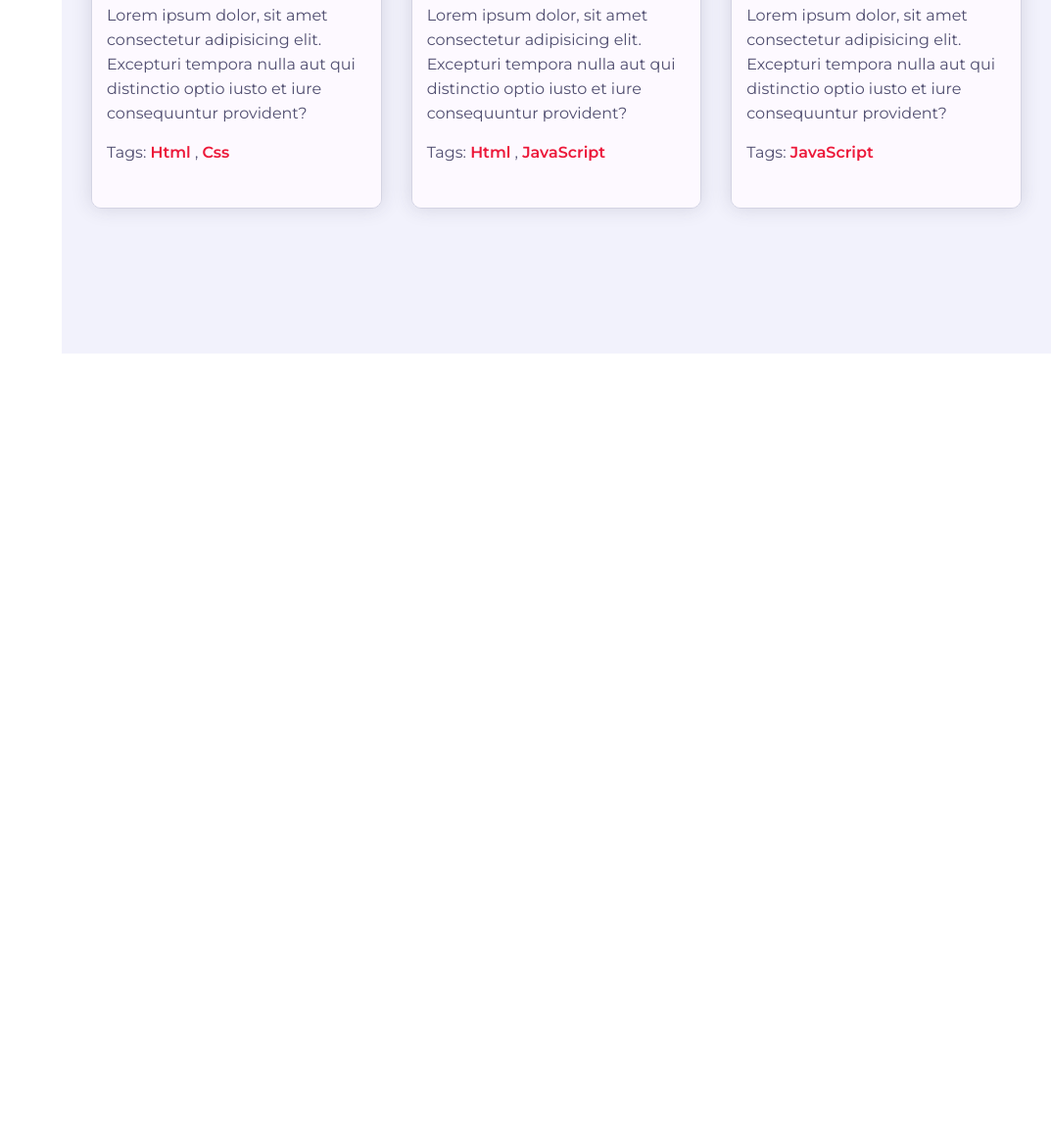
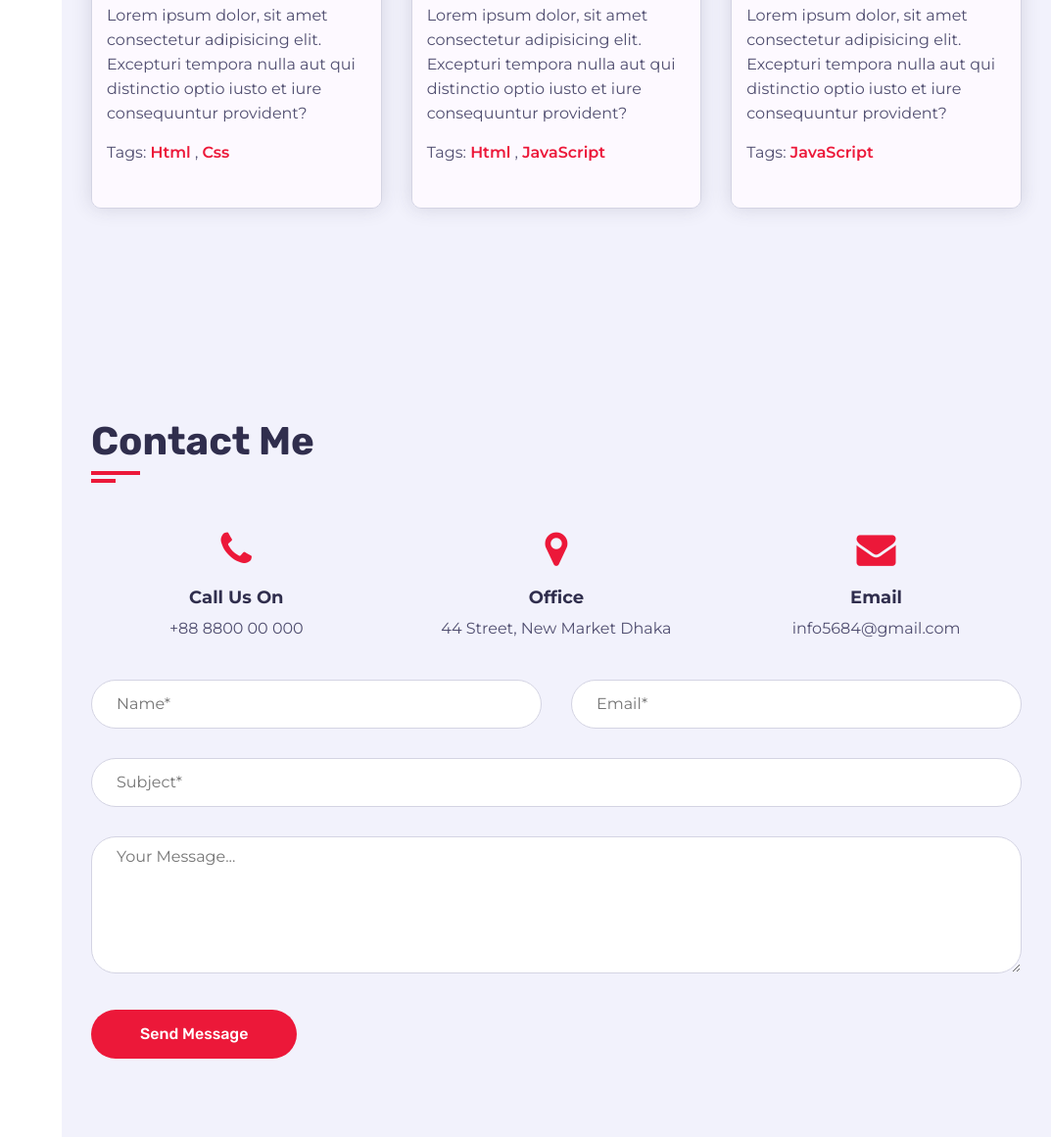
Before and after one commit to ArnabShikder24/portfolio, a plain HTML site: page index.html in a window 1280 px wide. Shown: the part 4397-5558 px from the top of the page at 98% size, without its empty margins (207-1280 px from the left). Before the commit the page ends 4758 px from the top, so only its background shows below. Drawn offline with Linux system fonts and the light colour scheme.

Commit message:
contact section is ready

```diff
--- a/css/sikns/pink.css
+++ b/css/sikns/pink.css
@@ -6,6 +6,7 @@
     border-bottom: 4px solid #ec1839;
     border-right: 4px solid #ec1839;
 }
+.contact .contact-info-item .icon .fa,
 .blog .blog-item-inner .blog-info .blog-tags a,
 .lightbox .lightbox-controls .prev-item .fa,
 .lightbox .lightbox-controls .next-item .fa,
--- a/css/style.css
+++ b/css/style.css
@@ -15,6 +15,9 @@ body {
 }
 ::before, ::after {
     box-sizing: border-box;
+}
+input, textarea, select {
+    font-family: 'Montserrat', sans-serif;
 }
 .section {
     background-color: #f2f2fc;
@@ -96,6 +99,8 @@ body {
     transition: all .4s ease;
     display: inline-block;
     white-space: nowrap;
+    border: none;
+    cursor: pointer;
 }
 .btn:hover {
     -webkit-transform: scale(1.05);
@@ -846,3 +851,67 @@ body {
     text-decoration: none;
     font-weight: 600;
 }
+
+/* Contact Section */
+.contact .contact-info-item{
+    flex: 0 0 33.33%;
+    max-width: 33.33%;
+    text-align: center;
+    margin-bottom: 40px;
+}
+.contact .contact-info-item .icon {
+    display: inline-block;
+}
+.contact .contact-info-item .icon .fa {
+    font-size: 40px;
+}
+.contact .contact-info-item h4 {
+    font-size: 18px;
+    font-weight: 700;
+    color: #302e4d;
+    text-transform: capitalize;
+    margin: 15px 0 5px;
+}
+.contact .contact-info-item p {
+    font-size: 16px;
+    line-height: 25px;
+    color: #504e70;
+    margin: 0;
+    font-weight: 400;
+}
+
+.contact .contact-form {
+    flex: 0 0 100%;
+    max-width: 100%;
+}
+.contact .contact-form .col-6 {
+    flex: 0 0 50%;
+    max-width: 50%;
+}
+.contact .contact-form .col-12 {
+    flex: 0 0 100%;
+    max-width: 100%;
+}
+.contact .contact-form .form-item {
+    margin-bottom: 30px;
+}
+.contact .contact-form .form-item .form-control {
+    width: 100%;
+    height: 50px;
+    border-radius: 25px;
+    border: 1px solid #d4d4e3;
+    padding: 10px 25px;
+    font-size: 16px;
+    color: #504e70;
+    transition: all .3s ease;
+}
+.contact .contact-form .form-item .form-control:focus {
+    box-shadow: 0 0 20px rgba(48, 46, 77, 0.15);
+}
+.contact .contact-form .form-item textarea.form-control {
+    height: 140px;
+}
+.contact .contact-form .btn {
+    height: 50px;
+    padding: 0 50px;
+}
--- a/index.html
+++ b/index.html
@@ -495,6 +495,79 @@
             </section>
             <!-- Blog Section End -->
 
+            <!-- Contact Section -->
+            <section class="contact section">
+                <div class="container">
+                    <div class="row">
+                        <div class="section-title padd-15">
+                            <h2>Contact Me</h2>
+                        </div>
+                    </div>
+                    <div class="row">
+                        <!-- Contact-info-item -->
+                        <div class="contact-info-item padd-15">
+                            <div class="icon"><i class="fa fa-phone"></i></div>
+                            <h4>Call Us On</h4>
+                            <p>+88 8800 00 000</p>
+                        </div>
+                        <!-- Contact-info-item End -->
+                        <!-- Contact-info-item -->
+                        <div class="contact-info-item padd-15">
+                            <div class="icon"><i class="fa fa-map-marker"></i></div>
+                            <h4>Office</h4>
+                            <p>44 Street, New Market Dhaka</p>
+                        </div>
+                        <!-- Contact-info-item End -->
+                        <!-- Contact-info-item -->
+                        <div class="contact-info-item padd-15">
+                            <div class="icon"><i class="fa fa-envelope"></i></div>
+                            <h4>Email</h4>
+                            <p>info5684@gmail.com</p>
+                        </div>
+                        <!-- Contact-info-item End -->
+                    </div>
+
+                    <!-- Contact Form -->
+                    <div class="row">
+                        <div class="contact-form padd-15">
+                            <div class="row">
+                                <div class="form-item col-6 padd-15">
+                                    <div class="form-group">
+                                        <input type="text" class="form-control" placeholder="Name*">
+                                    </div>
+                                </div>
+                                <div class="form-item col-6 padd-15">
+                                    <div class="form-group">
+                                        <input type="text" class="form-control" placeholder="Email*">
+                                    </div>
+                                </div>
+                            </div>
+                            <div class="row">
+                                <div class="form-item col-12 padd-15">
+                                    <div class="form-group">
+                                        <input type="text" class="form-control" placeholder="Subject*">
+                                    </div>
+                                </div>
+                            </div>
+                            <div class="row">
+                                <div class="form-item col-12 padd-15">
+                                    <div class="form-group">
+                                        <textarea type="text" class="form-control" placeholder="Your Message..."></textarea>
+                                    </div>
+                                </div>
+                            </div>
+                            <div class="row">
+                                <div class="col-12 padd-15">
+                                    <button type="submit" class="btn">Send Message</button>
+                                </div>
+                            </div>
+                        </div>
+                    </div>
+                    <!-- Contact Form End -->
+                </div>
+            </section>
+            <!-- Contact Section End -->
+
 
         </div>
         <!-- Main Content End -->
```
